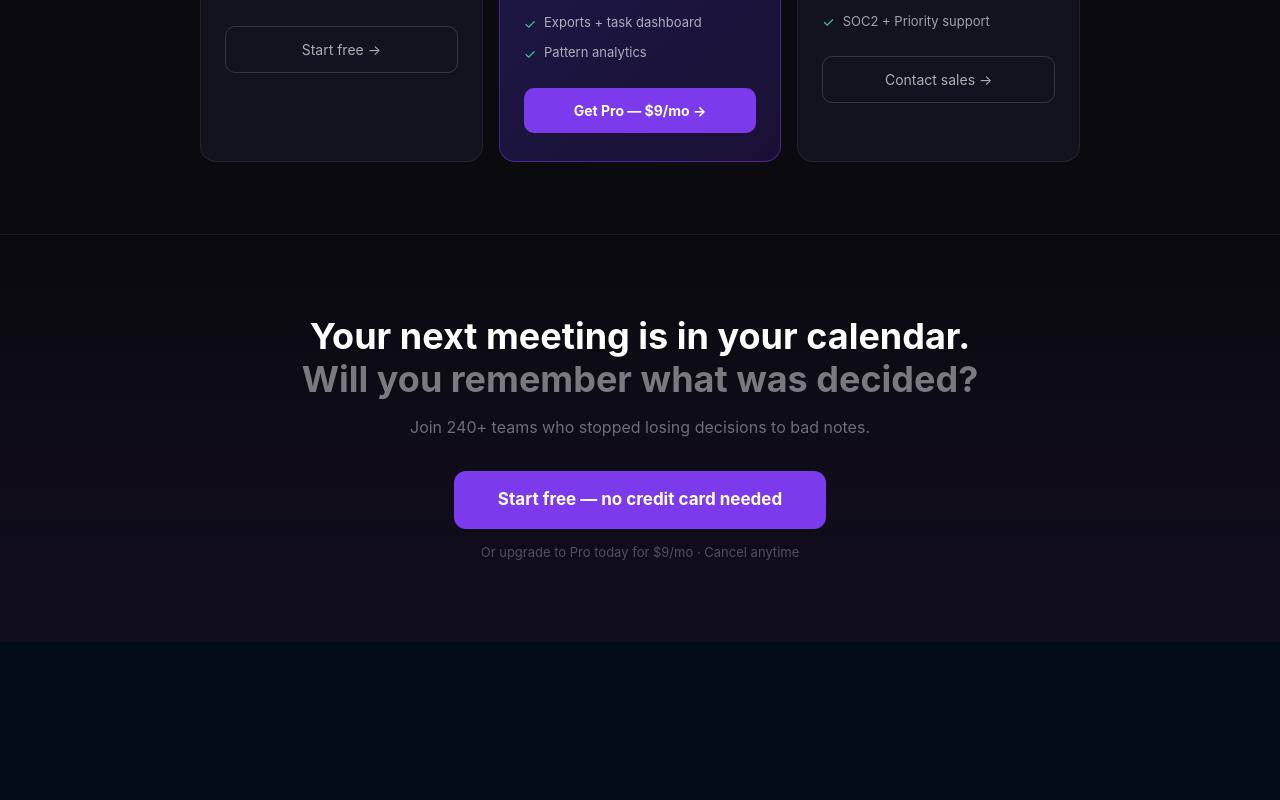
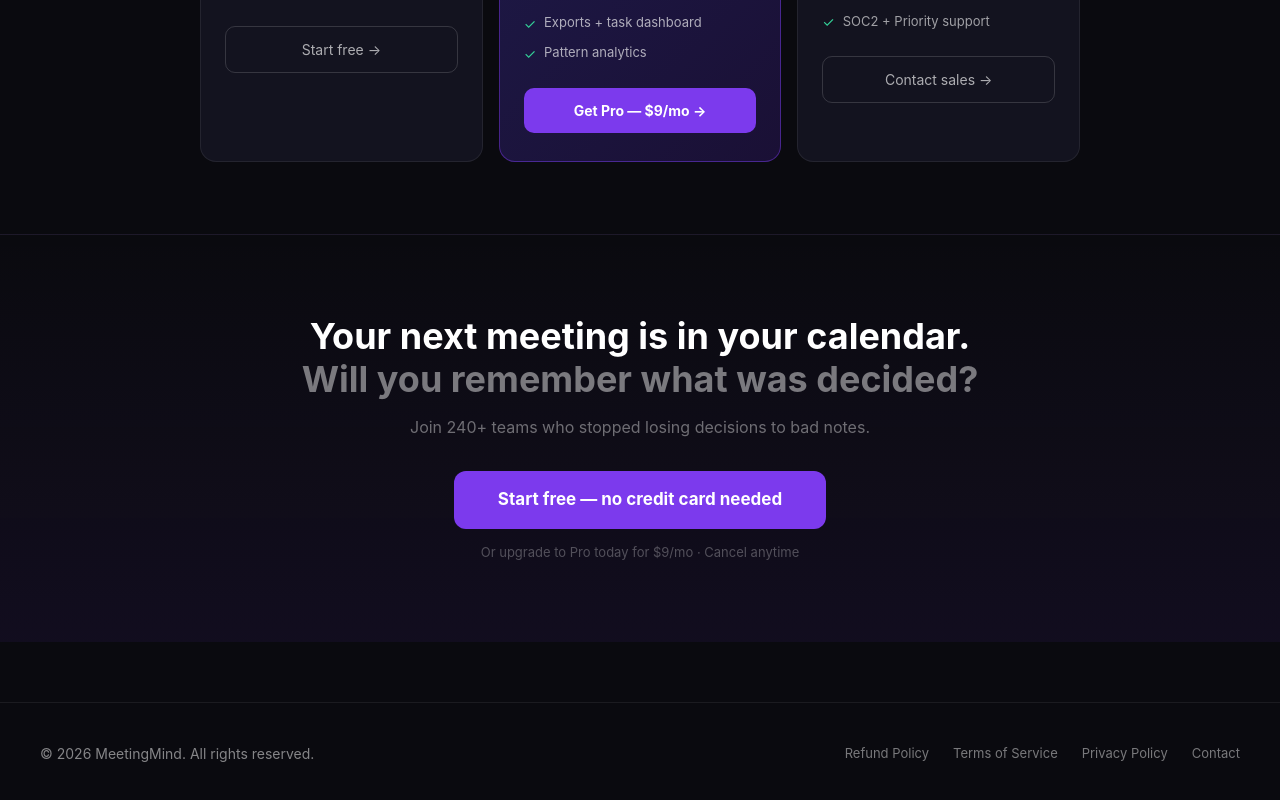
Before and after one commit to intellica-ai-llc/meetingmind-v3, a React (Vite) app in the folder frontend/: page / in a window 1280 px wide. Shown: the part 2732-3532 px from the top of the page. Before the commit the page ends 3374 px from the top, so only its background shows below. Built offline with nearby package versions, Linux system fonts and the light colour scheme; no server answers.

Commit message:
feat: add footer with legal page links to Landing

```diff
--- a/frontend/src/pages/Landing.tsx
+++ b/frontend/src/pages/Landing.tsx
@@ -434,6 +434,21 @@ export function Landing() {
         </div>
       </section>
 
+      {/* ── FOOTER ── */}
+      <footer style={{ borderTop: '1px solid rgba(255,255,255,0.07)', padding: '40px', marginTop: '60px' }}>
+        <div style={{ maxWidth: '1200px', margin: '0 auto', display: 'flex', justifyContent: 'space-between', alignItems: 'center', flexWrap: 'wrap', gap: '20px' }}>
+          <div style={{ fontSize: '14px', color: 'rgba(255,255,255,0.5)' }}>
+            © 2026 MeetingMind. All rights reserved.
+          </div>
+          <div style={{ display: 'flex', gap: '24px', flexWrap: 'wrap' }}>
+            <a href="/refund-policy" style={{ fontSize: '13px', color: 'rgba(255,255,255,0.45)', textDecoration: 'none' }}>Refund Policy</a>
+            <a href="/terms" style={{ fontSize: '13px', color: 'rgba(255,255,255,0.45)', textDecoration: 'none' }}>Terms of Service</a>
+            <a href="/privacy" style={{ fontSize: '13px', color: 'rgba(255,255,255,0.45)', textDecoration: 'none' }}>Privacy Policy</a>
+            <a href="/contact" style={{ fontSize: '13px', color: 'rgba(255,255,255,0.45)', textDecoration: 'none' }}>Contact</a>
+          </div>
+        </div>
+      </footer>
+
       {/* ── PULSE ANIMATION ── */}
       <style>{`
         @keyframes mm-pulse {
```
